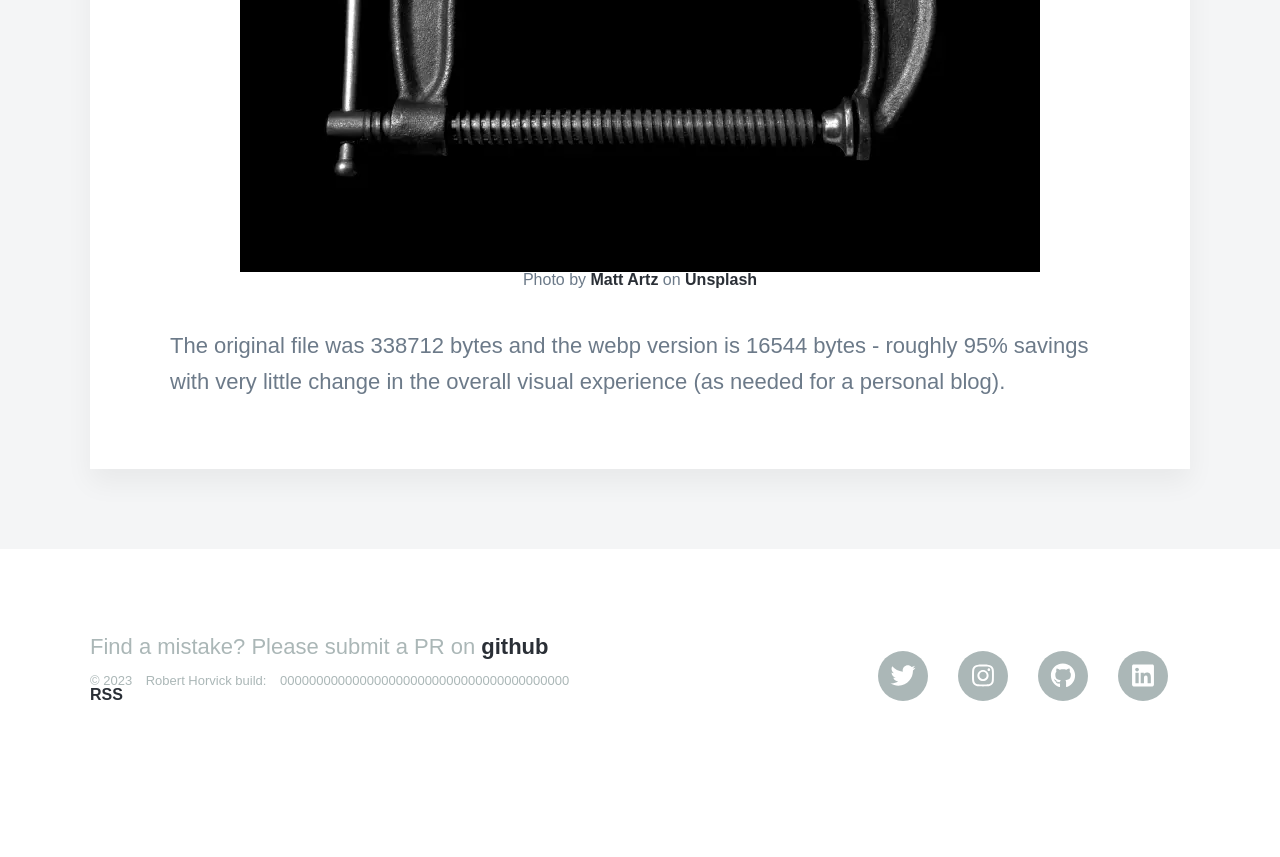
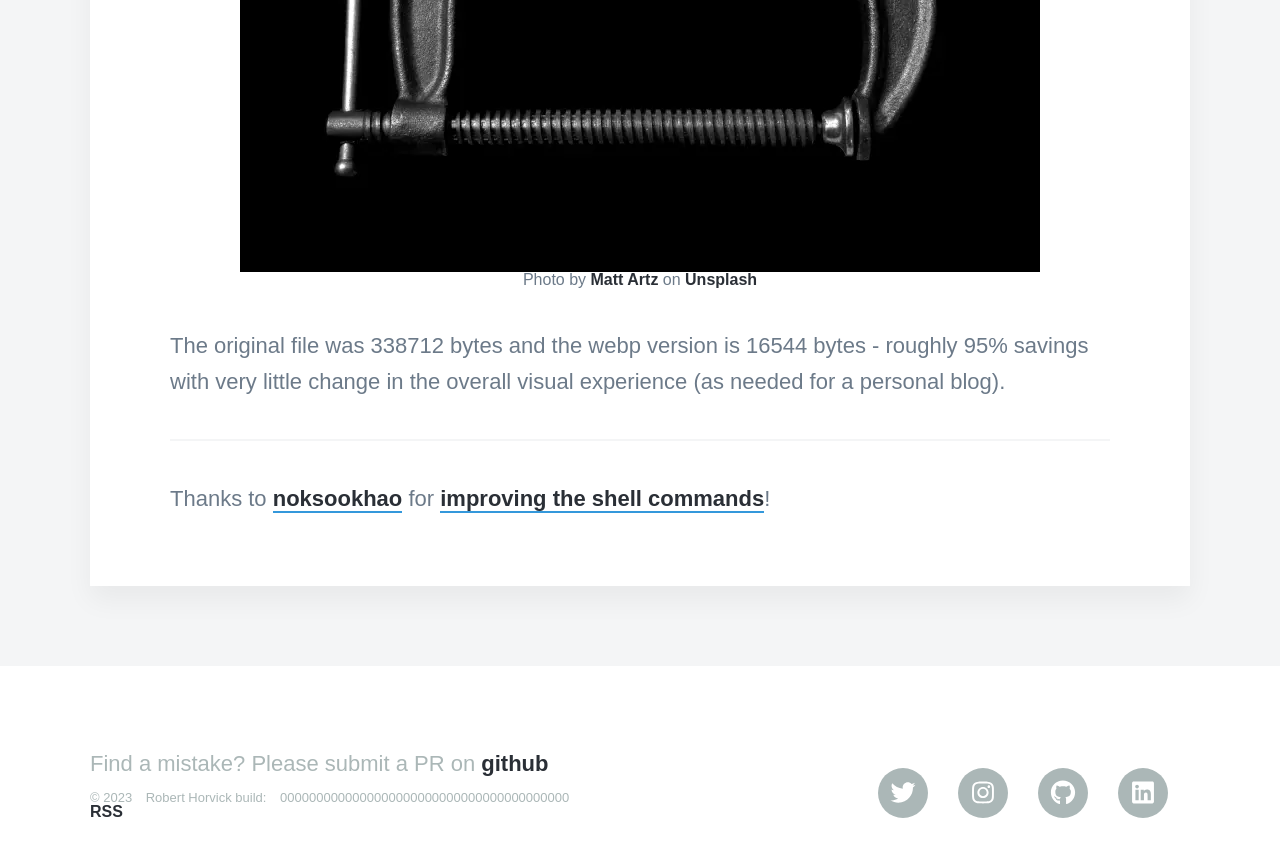
Before and after one commit to bubbafat/bubbafat.github.io, a Jekyll site: the page built from _posts/2022-03-15-converting-images-from-png-jpg-to-webp-and-resizing.md, in a window 1280 px wide and 900 px high, scrolled down 4493 px. Shown: the top 857 px of the window. Built offline with Jekyll 4.4.1, drawn with Linux system fonts in a browser that asks for light colours; nearby versions of some CDN libraries; some web fonts are replaced; comment, search, counter and statistics services are not loaded; before the commit the page ends 5276 px from its top, so only the background shows below that.

Commit message:
Crediting noksookhao for improving the shell commands

```diff
--- a/_posts/2022-03-15-converting-images-from-png-jpg-to-webp-and-resizing.md
+++ b/_posts/2022-03-15-converting-images-from-png-jpg-to-webp-and-resizing.md
@@ -81,3 +81,7 @@ And here is the WebP compressed and resized version
 {% include image.html url="/images/post/2022-03-15/matt-artz-7_zxKAWCDQI-unsplash.webp" description="A black c-clamp on a black background" unsplash_profile="mattartz" unsplash_name="Matt Artz" %}
 
 The original file was 338712 bytes and the webp version is 16544 bytes - roughly 95% savings with very little change in the overall visual experience (as needed for a personal blog).
+
+---
+
+Thanks to [noksookhao](https://github.com/noksookhao) for [improving the shell commands](https://github.com/bubbafat/bubbafat.github.io/pull/2)!
```
